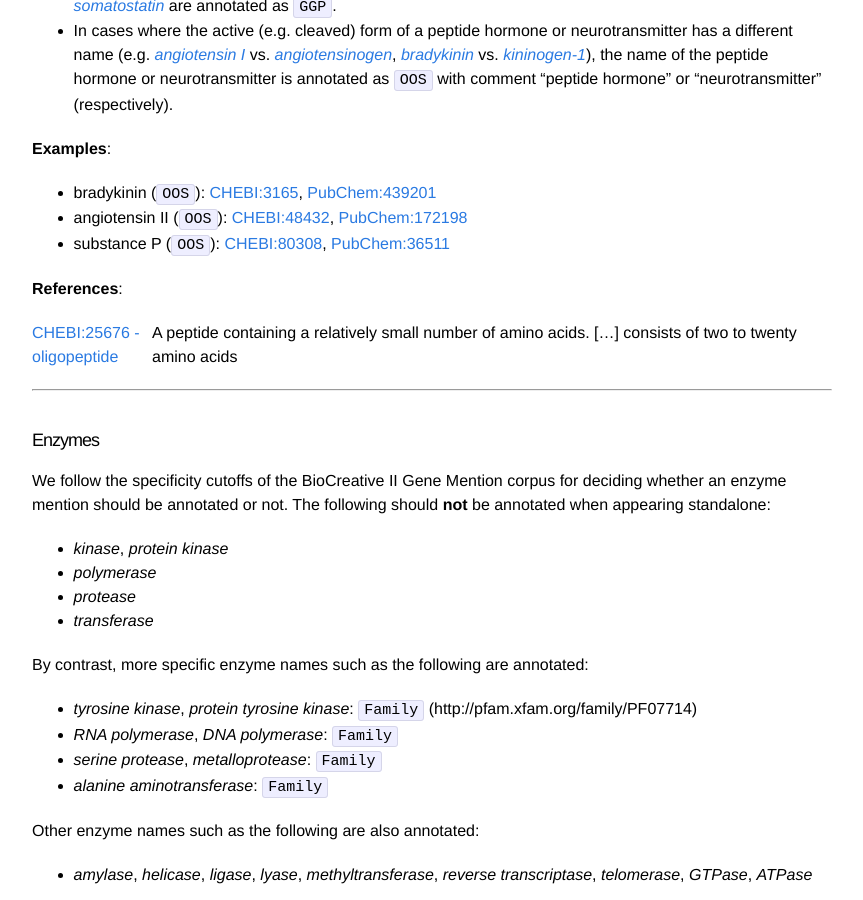
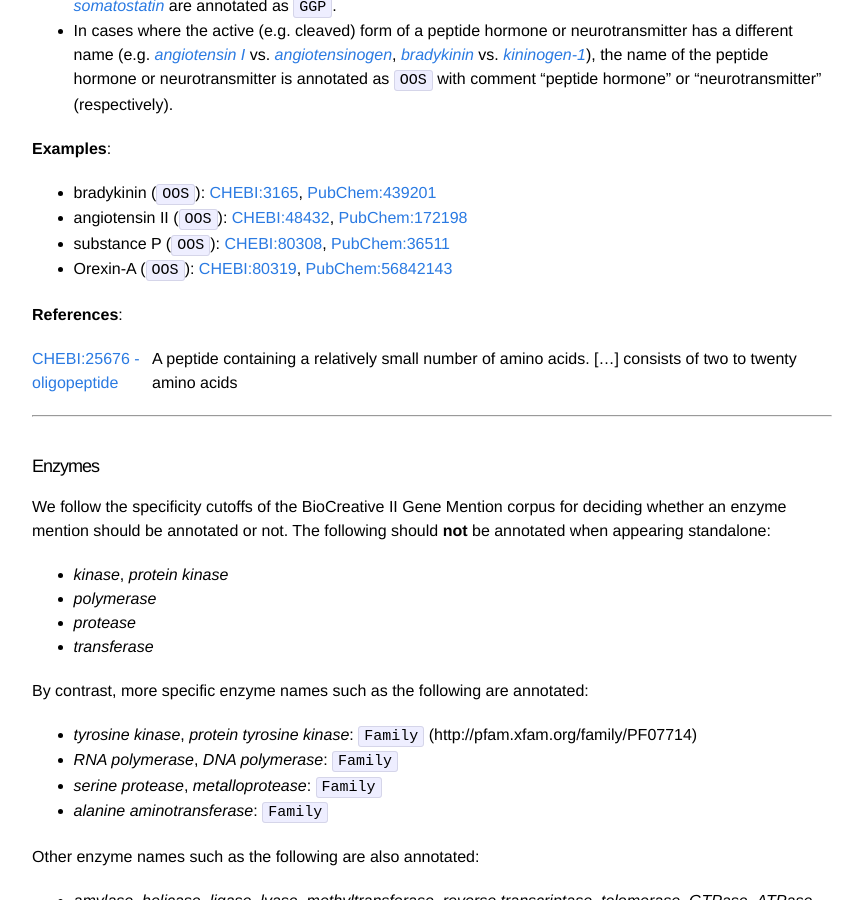
Before and after one commit to spyysalo/stringdb-ggp-corpus-docs, a Jekyll site: the page built from index.md, in a window 1280 px wide and 900 px high, scrolled down 1033 px. Shown: the whole window, without its empty margins (208-1071 px from the left). Built offline with Jekyll 4.4.1, drawn with Linux system fonts in a browser that asks for light colours.

Commit message:
Update index.md

```diff
--- a/index.md
+++ b/index.md
@@ -40,6 +40,7 @@ This section documents the guidelines for specific ambiguities in annotation.
 * bradykinin (`OOS`): [CHEBI:3165](https://www.ebi.ac.uk/chebi/searchId.do?chebiId=CHEBI:3165), [PubChem:439201](https://pubchem.ncbi.nlm.nih.gov/compound/439201)
 * angiotensin II (`OOS`): [CHEBI:48432](https://www.ebi.ac.uk/chebi/searchId.do?chebiId=CHEBI:48432), [PubChem:172198](https://pubchem.ncbi.nlm.nih.gov/compound/172198)
 * substance P (`OOS`): [CHEBI:80308](https://www.ebi.ac.uk/chebi/searchId.do?chebiId=CHEBI:80308), [PubChem:36511](https://pubchem.ncbi.nlm.nih.gov/compound/Substance-P)
+* Orexin-A (`OOS`): [CHEBI:80319](https://www.ebi.ac.uk/chebi/searchId.do?chebiId=CHEBI:80319), [PubChem:56842143](https://pubchem.ncbi.nlm.nih.gov/compound/56842143)
 
 **References**:
 
```
